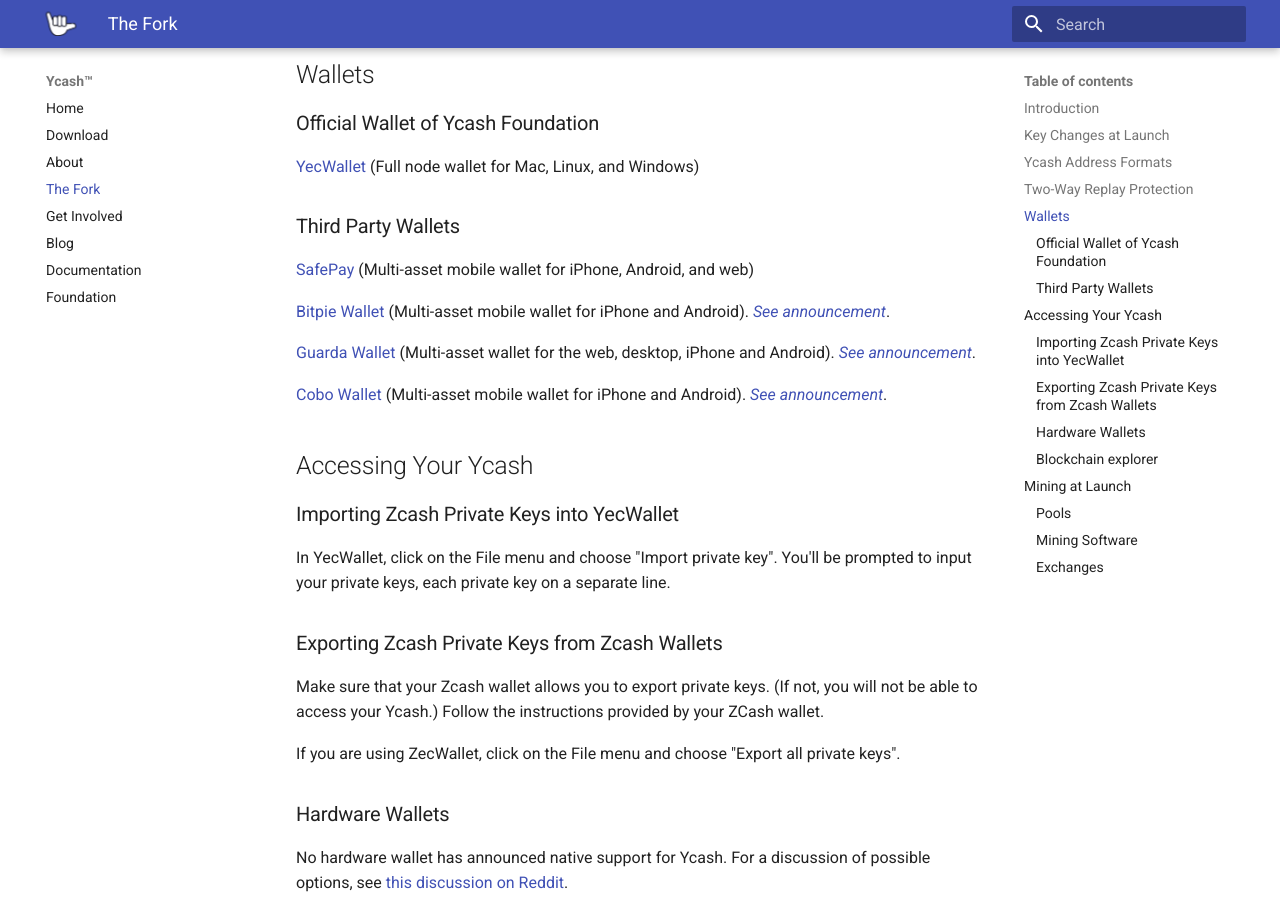
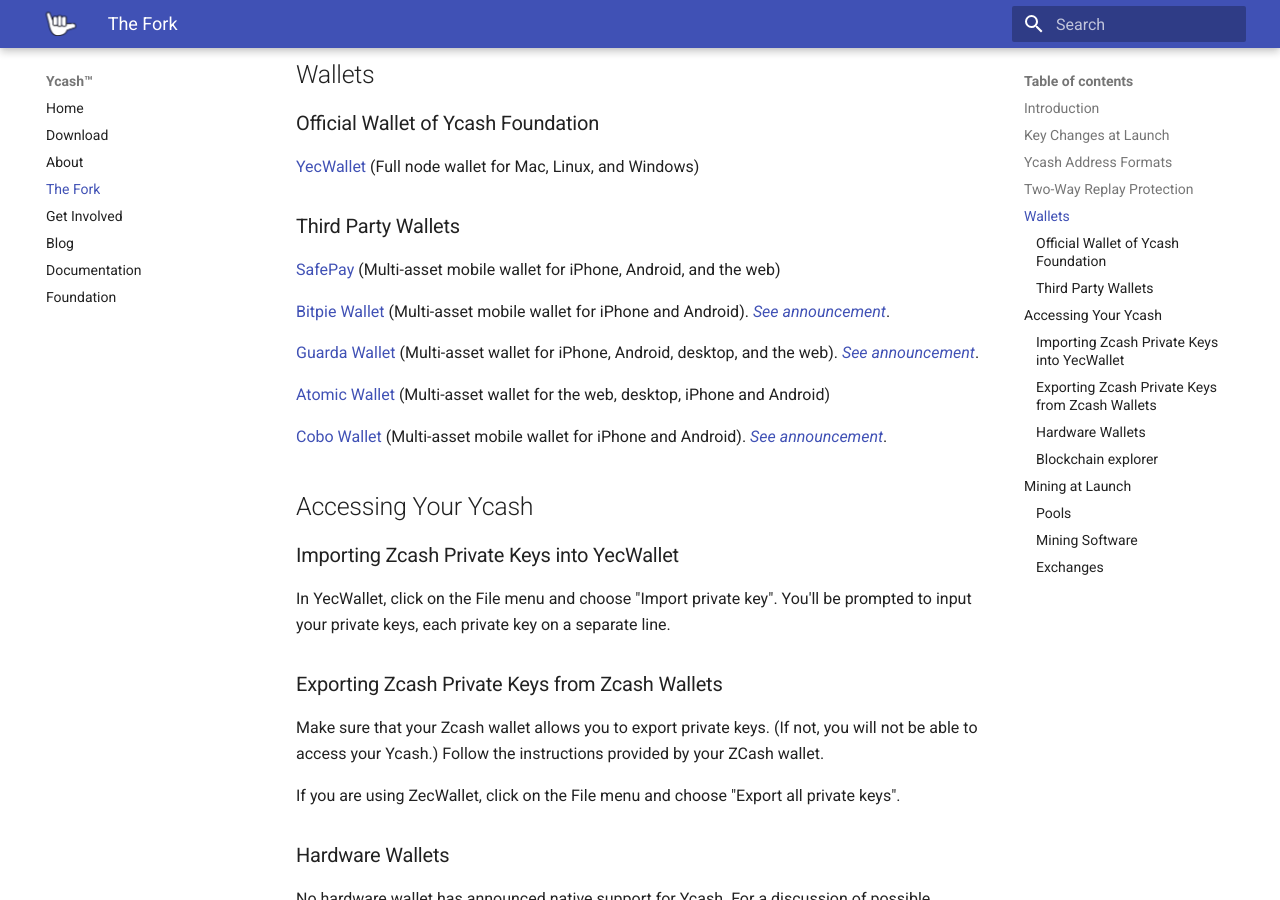
Before and after one commit to ycashfoundation/ycash-website, an MkDocs documentation site: the page built from docs/the_fork.md, in a window 1280 px wide and 900 px high, scrolled down 1186 px. Built offline with MkDocs 1.6.1 and Material for MkDocs 9.7.7, drawn with Linux system fonts in a browser that asks for light colours.

Commit message:
update wallet list

```diff
--- a/docs/the_fork.md
+++ b/docs/the_fork.md
@@ -49,12 +49,14 @@
 
 ### Third Party Wallets
 
-[SafePay](https://safepay.safecoin.org/) (Multi-asset mobile wallet for iPhone, Android, and web)
+[SafePay](https://safepay.safecoin.org/) (Multi-asset mobile wallet for iPhone, Android, and the web)
 
 [Bitpie Wallet](https://bitpie.com/) (Multi-asset mobile wallet for iPhone
 and Android). *[See announcement](https://twitter.com/BitpieWallet/status/1145967456147501056)*.
 
-[Guarda Wallet](https://guarda.co) (Multi-asset wallet for the web, desktop, iPhone and Android). *[See announcement](https://twitter.com/GuardaWallet/status/1149693019039289345)*.
+[Guarda Wallet](https://guarda.co) (Multi-asset wallet for iPhone, Android, desktop, and the web). *[See announcement](https://twitter.com/GuardaWallet/status/1149693019039289345)*.
+
+[Atomic Wallet](https://atomicwallet.io/) (Multi-asset wallet for the web, desktop, iPhone and Android)
 
 [Cobo Wallet](https://cobo.com/) (Multi-asset mobile wallet for iPhone and Android). *[See announcement](https://support.cobo.com/hc/en-us/articles/360026360034)*.
 
```
